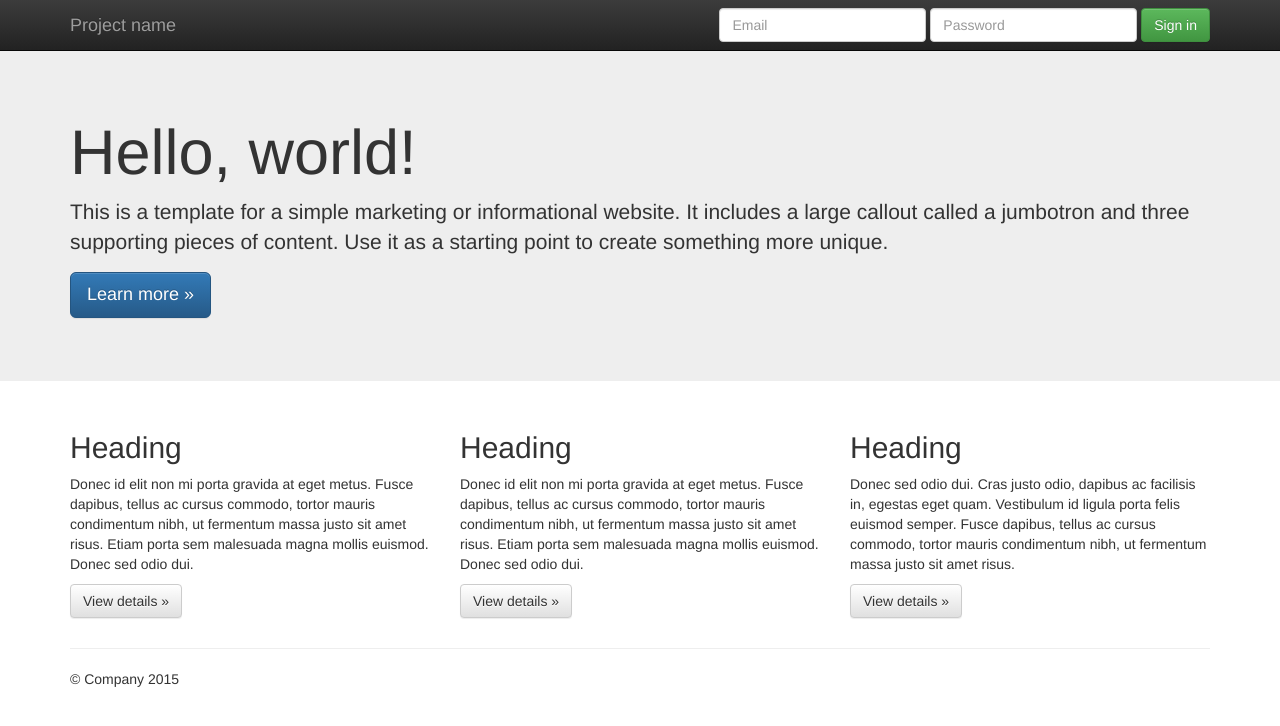
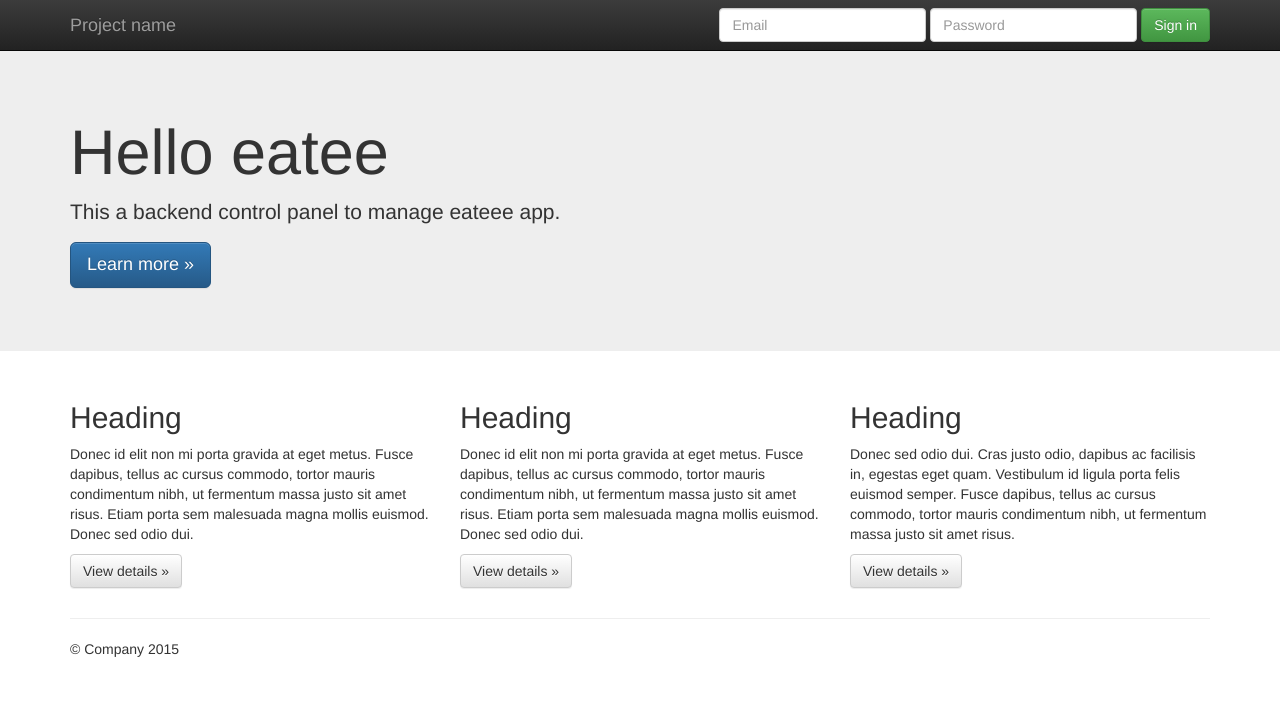
Before and after one commit to shadaf99/eateebackend, a plain HTML site: page index.html in a window 1280 px wide. Drawn offline with nearby package versions, Linux system fonts and the light colour scheme.

Commit message:
modifying index file

```diff
--- a/index.html
+++ b/index.html
@@ -55,8 +55,8 @@
     <!-- Main jumbotron for a primary marketing message or call to action -->
     <div class="jumbotron">
       <div class="container">
-        <h1>Hello, world!</h1>
-        <p>This is a template for a simple marketing or informational website. It includes a large callout called a jumbotron and three supporting pieces of content. Use it as a starting point to create something more unique.</p>
+        <h1>Hello eatee</h1>
+        <p>This a backend control panel to manage eateee app.</p>
         <p><a class="btn btn-primary btn-lg" href="#" role="button">Learn more &raquo;</a></p>
       </div>
     </div>
```
